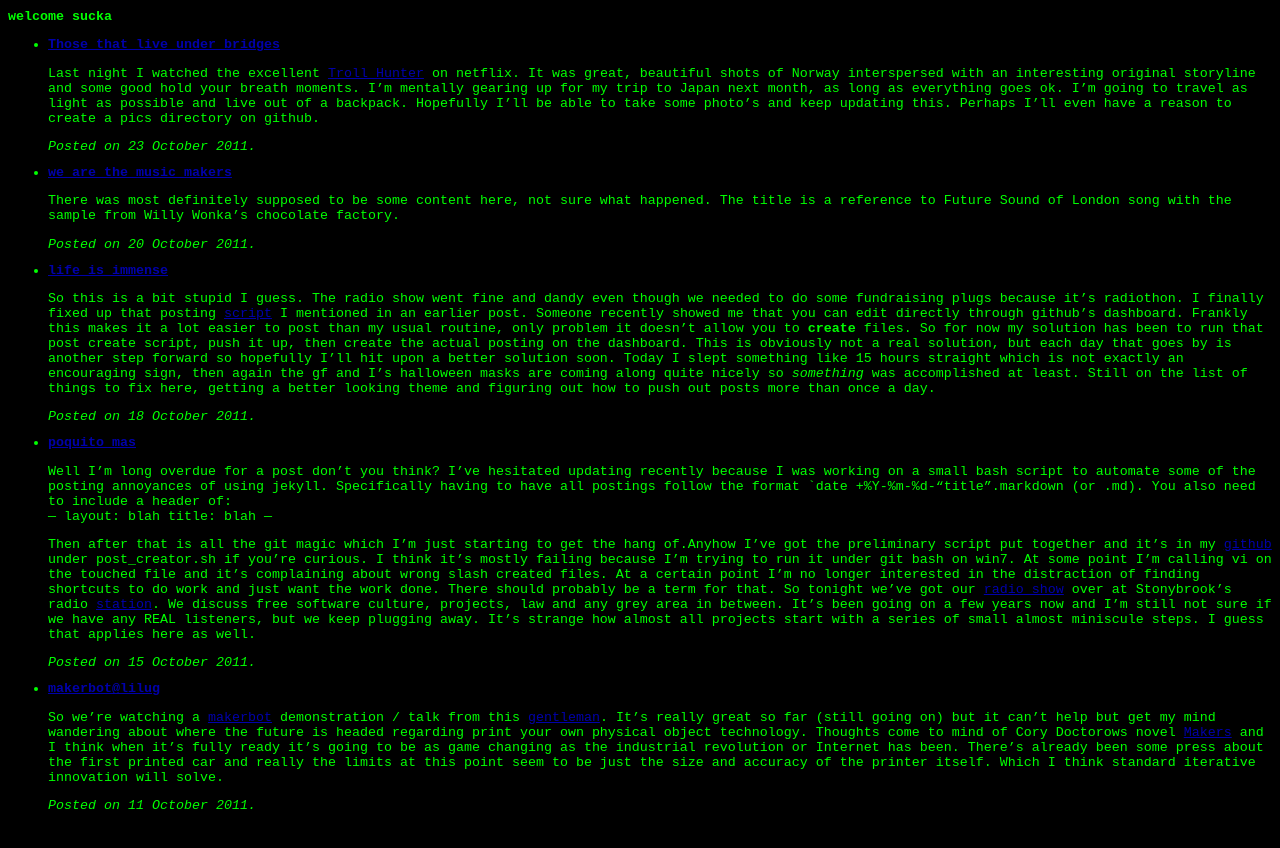
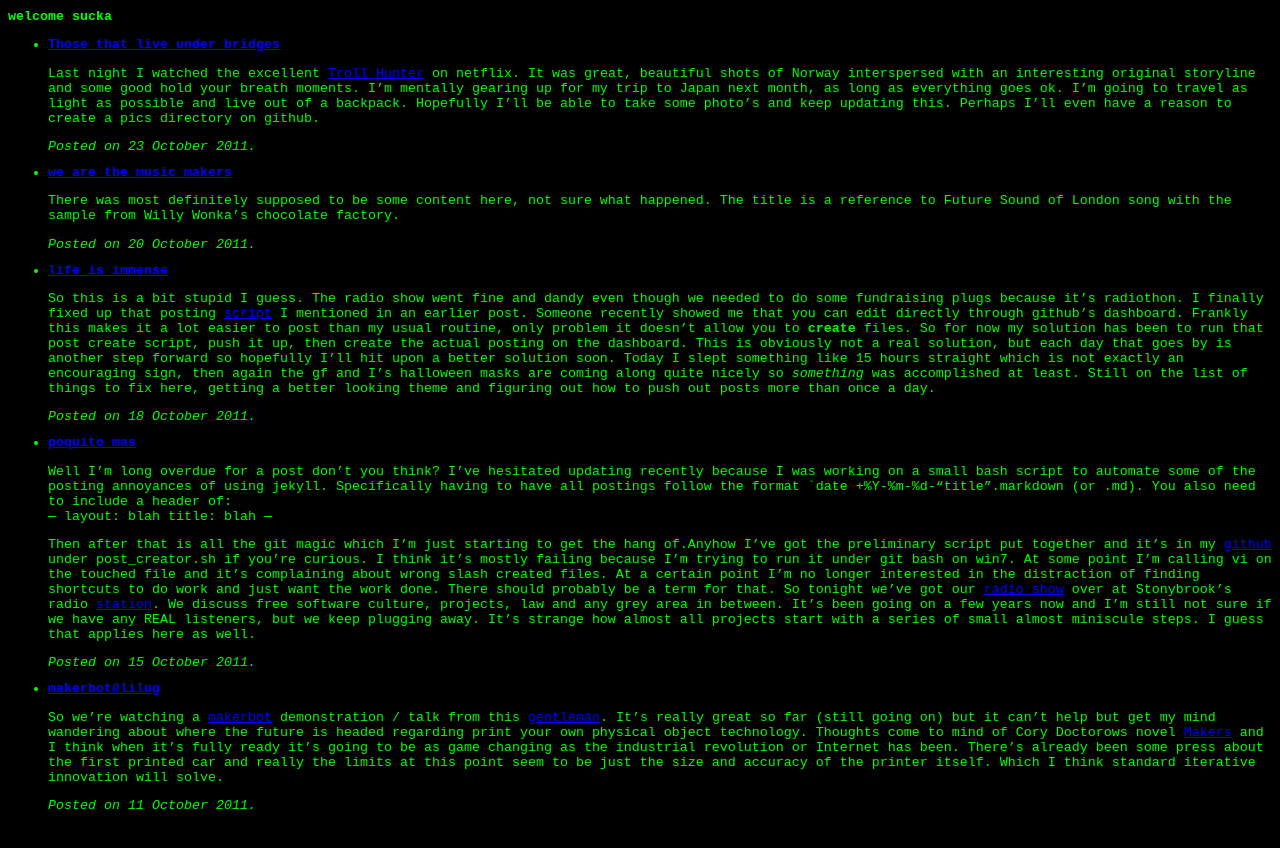
Before and after one commit to woeisme/woeisme.github.io, a Jekyll site: the page built from index.html, in a window 1280 px wide. Shown: the top 848 px of the page. Built offline with Jekyll 4.4.1, drawn with Linux system fonts in a browser that asks for light colours; Markdown is read by kramdown in place of the engine named in the settings.

Commit message:
changed link color

```diff
--- a/css/screen.css
+++ b/css/screen.css
@@ -36,7 +36,7 @@ p {
 }
 
 a {
-  color: #00a;
+  color: blue;
 }
 
 a:hover {
```
